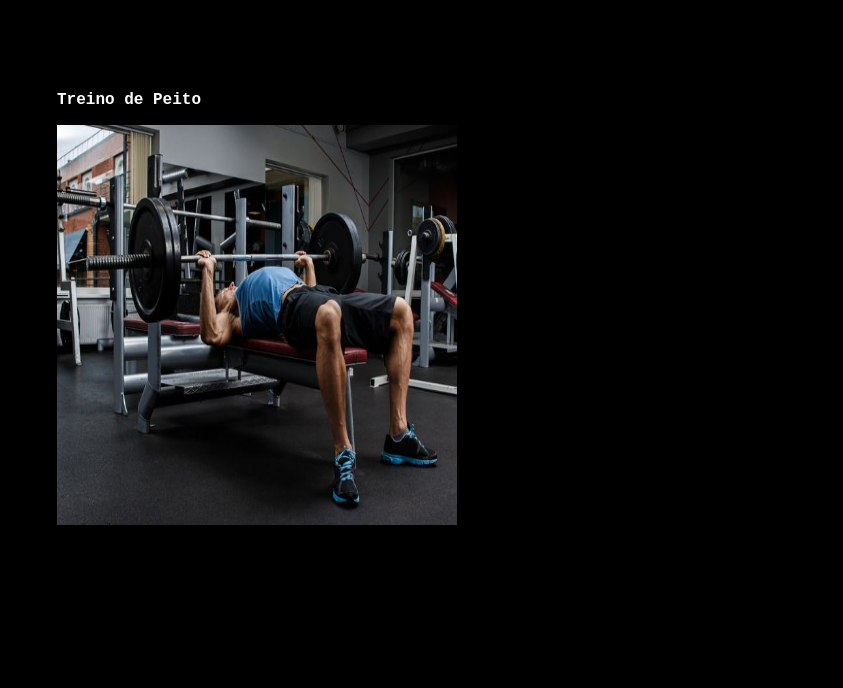
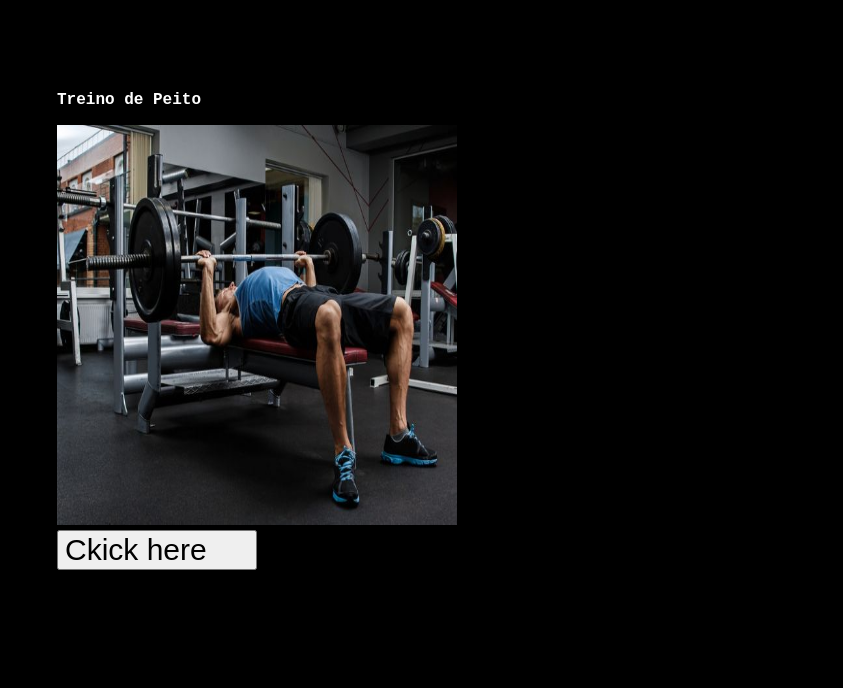
Before and after one commit to vergaGabriel/WorkoutTips, a plain HTML site: page Main/Scripts/index.html in a window 1280 px wide. Shown: the part 264-952 px from the top of the page, without its empty margins (218-1061 px from the left). Drawn offline with Linux system fonts and the light colour scheme.

Commit message:
modified:   Main/Scripts/index.html 	modified:   Main/Scripts/style.css

```diff
--- a/Main/Scripts/index.html
+++ b/Main/Scripts/index.html
@@ -17,31 +17,36 @@
             <div id="treino_peito">
                 <p>Treino de Peito</p>
                 <img src="Images/chest-training.jpg">
+                <button type="submit">Ckick here</button>
             </div>
-
             <div id="treino_costa">
                 <p>Treino de Costa</p>
                 <img src="Images/back-training.jpg">
+                <button type="submit">Ckick here</button>
             </div>
 
             <div id="treino_perna">
                 <p>Treino de Perna</p>
                 <img src="Images/leg-training.jpg">
+                <button type="submit">Ckick here</button>
             </div>
 
             <div id="treino_braco">
                 <p>Treino de Braço</p>
                 <img src="Images/arm-training.jpg">
+                <button type="submit">Ckick here</button>
             </div>
 
             <div id="treino_ombro">
                 <p>Treino de Ombro</p>
                 <img src="Images/shoulder-training.jpg">
+                <button type="submit">Ckick here</button>
             </div>
 
             <div id="treino_abdomen">
                 <p>Treino de Abdomên</p>
                 <img src="Images/abs-training.jpg">
+                <button type="submit">Ckick here</button>
             </div>
 
         </main>
--- a/Main/Scripts/style.css
+++ b/Main/Scripts/style.css
@@ -9,6 +9,7 @@ body{
 header > p{
     font-family: 'Courier New', Courier, monospace;
 }
+
 
 img{
     width: 400px;
@@ -39,6 +40,14 @@ div{
     padding: 75px 250px 75px 275px;
 }
 
+button {
+    display: flex;
+    width: 200px;
+    font-size: 30px;
+
+}
+
+
 #treino_peito, #treino_costa{
     display: inline-block;
 }
```
